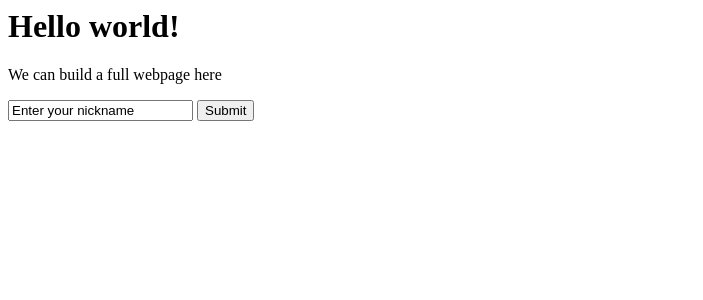
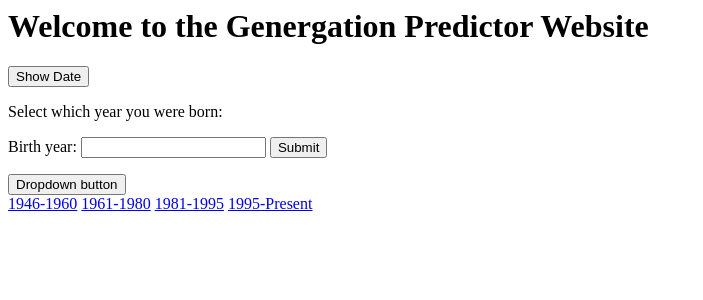
Before and after one commit to penm284/flask_project, a Python web app: template app/templates/index.html in a window 1280 px wide. Shown: the top 300 px of the page, without its empty margins (0-703 px from the left). Run offline with Jinja, Linux system fonts and the light colour scheme; the template is opened without the code that fills it, so the values that code supplies are empty.

Commit message:
Second push

```diff
--- a/app/templates/index.html
+++ b/app/templates/index.html
@@ -1,4 +1,4 @@
-<html>
+<!-- <html>
     <head>
         <title>Welcome!</title>
     </head>
@@ -10,4 +10,41 @@
             <input type="submit" value="Submit"/>
         </form>
     </body>
-</html>
+</html> -->
+
+<div class="jumbotron jumbotron-fluid">
+  <div class="container">
+    <h1 class="display-4"> Welcome to the Genergation Predictor Website</h1>
+    <head>
+        <meta charset="UTF-8">
+        <title>Display data</title>
+        <script>
+            function displayDate(){
+              document.getElementById("showDate").innerHTML = Date();
+            }
+        </script>
+    </head>
+    <body>
+        <button type="button" onclick="displayDate()">Show Date</button>
+        <p id="showDate"></p>
+
+    <p class="lead">Select which year you were born: </p>
+
+
+  </div>
+  <form >
+    <label for="userdata">Birth year:</label>
+    <input type='text' name='userdata'>
+    <input type='submit'>
+  </form>
+
+  <div class="dropdown">
+  <button class="btn btn-secondary dropdown-toggle" type="button" id="dropdownMenuButton" data-toggle="dropdown" aria-haspopup="true" aria-expanded="false">
+    Dropdown button
+  </button>
+  <div class="dropdown-menu" aria-labelledby="dropdownMenuButton">
+    <a class="dropdown-item" href="#">1946-1960</a>
+    <a class="dropdown-item" href="#">1961-1980</a>
+    <a class="dropdown-item" href="#">1981-1995</a>
+    <a class="dropdown-item" href="#">1995-Present</a>
+  </div
```
Also changed, not shown: app/models/model.py (+27 -0 lines), app/routes.py (+3 -10 lines), main.py (line endings or trailing spaces).
